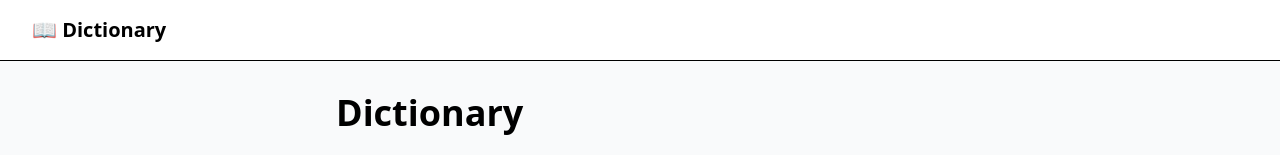
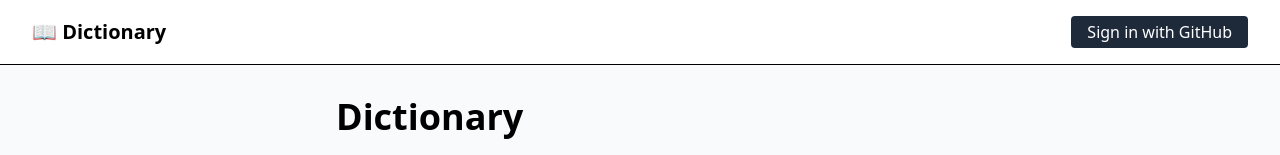
Before and after one commit to zwecodes/Next.js-practice, a Next.js app: page / in a window 1280 px wide. Shown: the top 155 px of the page. Built offline with nearby package versions, Linux system fonts and the light colour scheme; no server answers.

Commit message:
NextAuth GitHub authentication

```diff
--- /dev/null
+++ b/app/api/auth/[...nextauth]/route.ts
@@ -0,0 +1,2 @@
+import { handlers } from "@/auth";
+export const { GET, POST } = handlers;
--- a/app/layout.tsx
+++ b/app/layout.tsx
@@ -1,20 +1,47 @@
 import './globals.css';
+import { auth, signIn, signOut } from '@/auth';
 
 export const metadata = {
-  title: 'Next.js Practice',
-  description: 'Learning Next.js',
+  title: 'Dictionary App',
+  description: 'Search word definitions',
 };
 
-export default function RootLayout({
+export default async function RootLayout({
   children,
 }: {
   children: React.ReactNode;
 }) {
+  const session = await auth();
+
   return (
     <html lang="en">
       <body className="bg-gray-50 min-h-screen">
-        <nav className="bg-white border-b px-8 py-4" >
+        <nav className="bg-white border-b px-8 py-4 flex justify-between items-center" >
           <a href="/" className="font-bold text-xl">📖 Dictionary</a>
+          <div>
+            {session ? (
+              <form action={async () => {
+                "use server";
+                await signOut();
+              }}>
+                <span className="mr-4 text-gray-600">
+                  {session.user?.name}
+                </span>
+                <button type="submit" className="bg-red-500 text-white px-4 py-1 rounded">
+                  Sign Out
+                </button>
+              </form>
+            ) : (
+              <form action={async () => {
+                "use server";
+                await signIn("github");
+              }}>
+                <button type="submit" className="bg-gray-800 text-white px-4 py-1 rounded">
+                  Sign in with GitHub
+                </button>
+              </form>
+            )}
+          </div>
         </nav>
         {children}
       </body>
--- /dev/null
+++ b/auth.ts
@@ -0,0 +1,6 @@
+import NextAuth from "next-auth";
+import GitHub from "next-auth/providers/github";
+
+export const { handlers, signIn, signOut, auth } = NextAuth({
+    providers: [GitHub],
+});
--- a/package.json
+++ b/package.json
@@ -10,6 +10,7 @@
   },
   "dependencies": {
     "next": "16.2.12",
+    "next-auth": "^5.0.0-beta.32",
     "react": "19.2.4",
     "react-dom": "19.2.4"
   },
```
Also changed, not shown: 1 other file (tests, documents, lock files or other folders).
